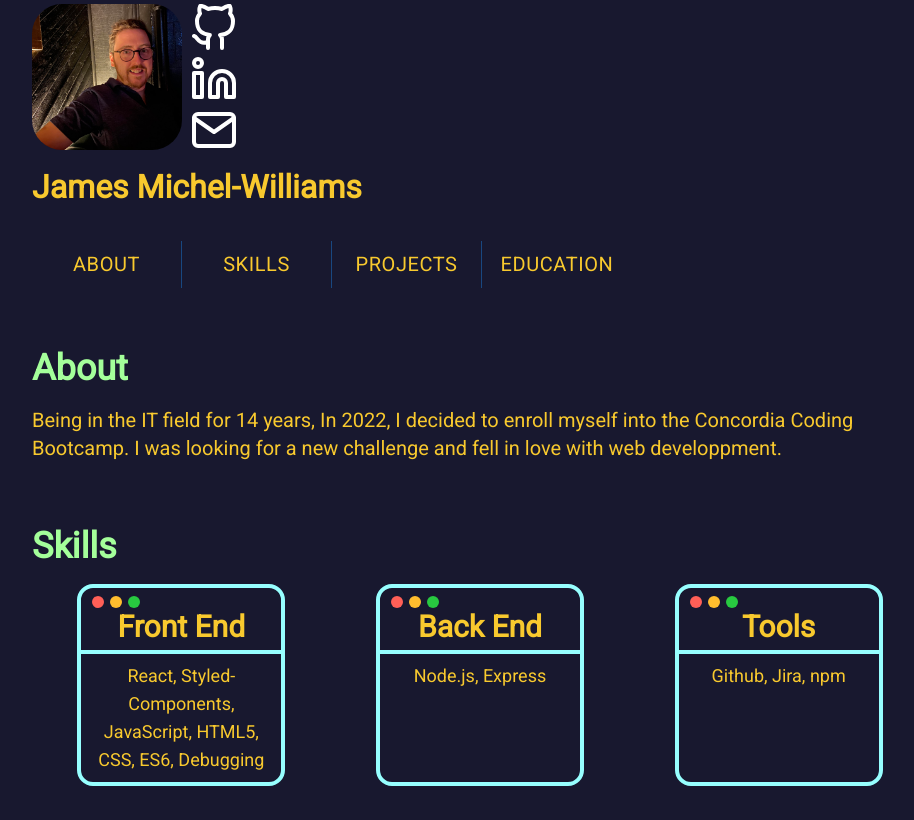
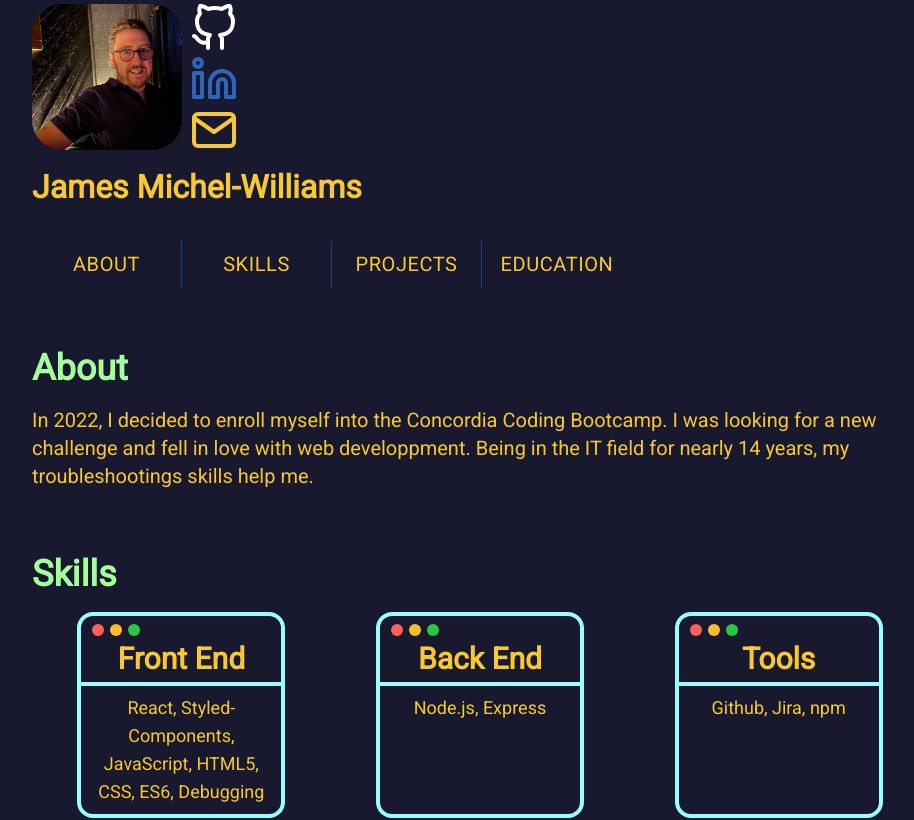
Before and after one commit to jmichelwilliams/jmichelwilliams.github.io, a React (Create React App) app in the folder resume/: page / in a window 1280 px wide. Shown: the top 820 px of the page, without its empty margins (160-1074 px from the left). Built offline with nearby package versions, Linux system fonts and the light colour scheme.

Commit message:
Tweaked colors of icons

```diff
--- a/resume/src/components/About.js
+++ b/resume/src/components/About.js
@@ -5,9 +5,10 @@ const About = () => {
     <Wrapper>
       <StyledTitle>About</StyledTitle>
       <StyledParagraph>
-        Being in the IT field for 14 years, In 2022, I decided to enroll myself
-        into the Concordia Coding Bootcamp. I was looking for a new challenge
-        and fell in love with web developpment.
+        In 2022, I decided to enroll myself into the Concordia Coding Bootcamp.
+        I was looking for a new challenge and fell in love with web
+        developpment. Being in the IT field for nearly 14 years, my
+        troubleshootings skills help me.
       </StyledParagraph>
     </Wrapper>
   );
--- a/resume/src/components/Header.js
+++ b/resume/src/components/Header.js
@@ -11,17 +11,34 @@ const Header = () => {
         <List>
           <li>
             <Link href="https://github.com/jmichelwilliams?tab=repositories">
-              <FiGithub style={{ height: "3em", width: "3em" }} />
+              <FiGithub
+                style={{
+                  height: "3em",
+                  width: "3em",
+                }}
+              />
             </Link>
           </li>
           <li>
             <Link href="https://www.linkedin.com/in/james-michel-williams-9b11382b/">
-              <FiLinkedin style={{ height: "3em", width: "3em" }} />
+              <FiLinkedin
+                style={{
+                  height: "3em",
+                  width: "3em",
+                  color: "rgb(45, 100, 188)",
+                }}
+              />
             </Link>
           </li>
           <li>
             <Link href="mailto:jmichelwilliams@gmail.com">
-              <FiMail style={{ height: "3em", width: "3em" }} />
+              <FiMail
+                style={{
+                  height: "3em",
+                  width: "3em",
+                  color: "rgb(248,201,46)",
+                }}
+              />
             </Link>
           </li>
         </List>
--- a/resume/src/components/Skills.js
+++ b/resume/src/components/Skills.js
@@ -95,7 +95,7 @@ const StyledTitle = styled.h2`
 
 const SubTitle = styled.h3`
   font-size: 30px;
-  margin-top: 24px;
+  margin-top: 28px;
   margin-bottom: 8px;
 `;
 
```
